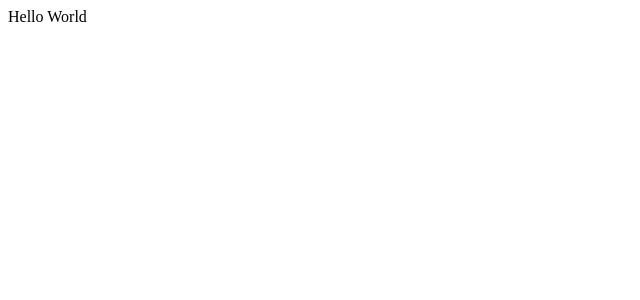
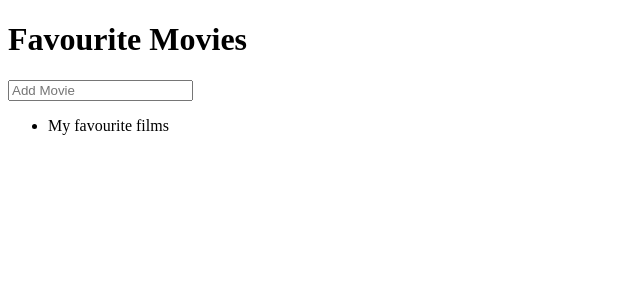
Before and after one commit to hfrankel/movies-app, a React (Create React App) app: page / in a window 1280 px wide. Shown: the top 300 px of the page, without its empty margins (0-640 px from the left). Built offline with nearby package versions, Linux system fonts and the light colour scheme.

Commit message:
Solution added

```diff
--- a/src/components/App.js
+++ b/src/components/App.js
@@ -1,7 +1,16 @@
 import React from 'react';
+import Header from './Header';
+import MovieInput from './movieInput';
+import MovieList from './MovieList';
 
 const App = () => {
-  return <div>Hello World</div>;
+  return (
+    <>
+      <Header />
+      <MovieInput />
+      <MovieList />
+    </>
+  );
 };
 
 export default App;
--- /dev/null
+++ b/src/components/Header.js
@@ -0,0 +1,7 @@
+import React from 'react';
+
+const Header = () => {
+  return <h1>Favourite Movies</h1>;
+};
+
+export default Header;
--- /dev/null
+++ b/src/components/MovieList.js
@@ -0,0 +1,11 @@
+import React from 'react';
+
+const MovieList = () => {
+  return (
+    <ul>
+      <li>My favourite films</li>
+    </ul>
+  );
+};
+
+export default MovieList;
--- /dev/null
+++ b/src/components/movieInput.js
@@ -0,0 +1,7 @@
+import React from 'react';
+
+const MovieInput = () => {
+  return <input type="text" placeholder="Add Movie" />;
+};
+
+export default MovieInput;
```
